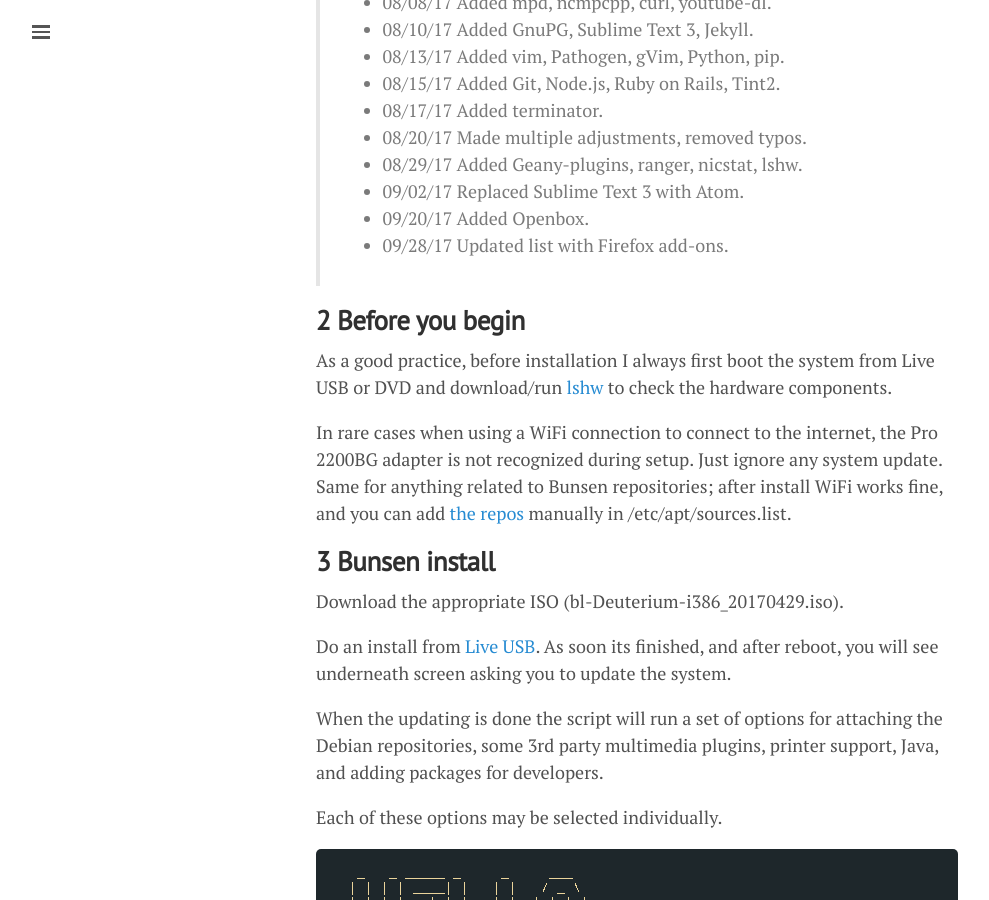
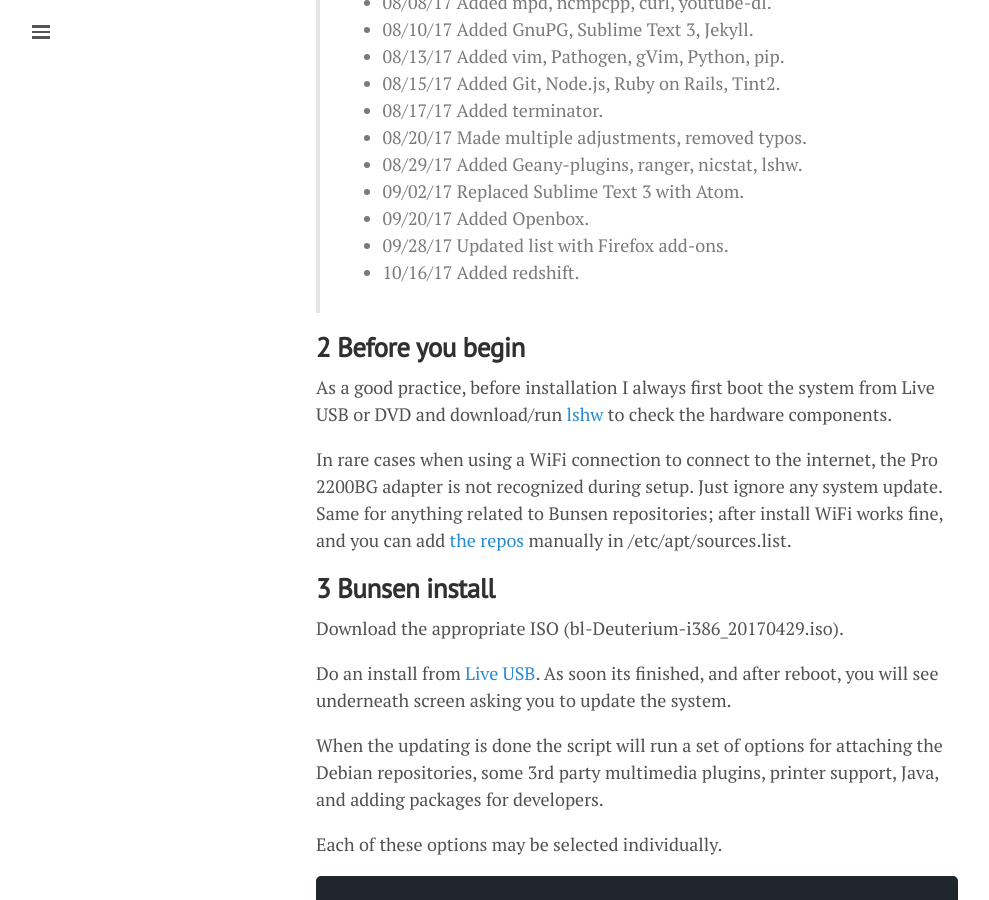
Before and after one commit to lgeurts/lgeurts.github.io, a Jekyll site: the page built from _posts/2017-07-11-bunsenlabs-linux-setup-notes-for dell-inspiron-6000.md, in a window 1280 px wide and 900 px high, scrolled down 1456 px. Shown: the whole window, without its empty margins (0-989 px from the left). Built offline with Jekyll 4.4.1, drawn with Linux system fonts in a browser that asks for light colours; nearby versions of some CDN libraries; comment, search, counter and statistics services are not loaded.

Commit message:
Update section 10 #564 redshift

```diff
--- a/_posts/2017-07-11-bunsenlabs-linux-setup-notes-for dell-inspiron-6000.md
+++ b/_posts/2017-07-11-bunsenlabs-linux-setup-notes-for dell-inspiron-6000.md
@@ -41,6 +41,7 @@
 > * 09/02/17 Replaced Sublime Text 3 with Atom.
 > * 09/20/17 Added Openbox.
 > * 09/28/17 Updated list with Firefox add-ons.
+> * 10/16/17 Added redshift.
 
 **2 Before you begin**
 ----------------------
@@ -560,6 +561,6 @@
 
 Packages I use on a daily basis but for whatever dark reason always forget when creating a new setup:
 
-- $ apt-get install [geany-plugins](https://packages.debian.org/jessie/geany-plugins) [ranger](https://packages.debian.org/jessie/utils/ranger) [nicstat](https://packages.debian.org/jessie/nicstat)
+- $ apt-get install [geany-plugins](https://packages.debian.org/jessie/geany-plugins) [ranger](https://packages.debian.org/jessie/utils/ranger) [nicstat](https://packages.debian.org/jessie/nicstat) [redshift](https://packages.debian.org/jessie/redshift)
 
 **YOU ARE DONE**
```
